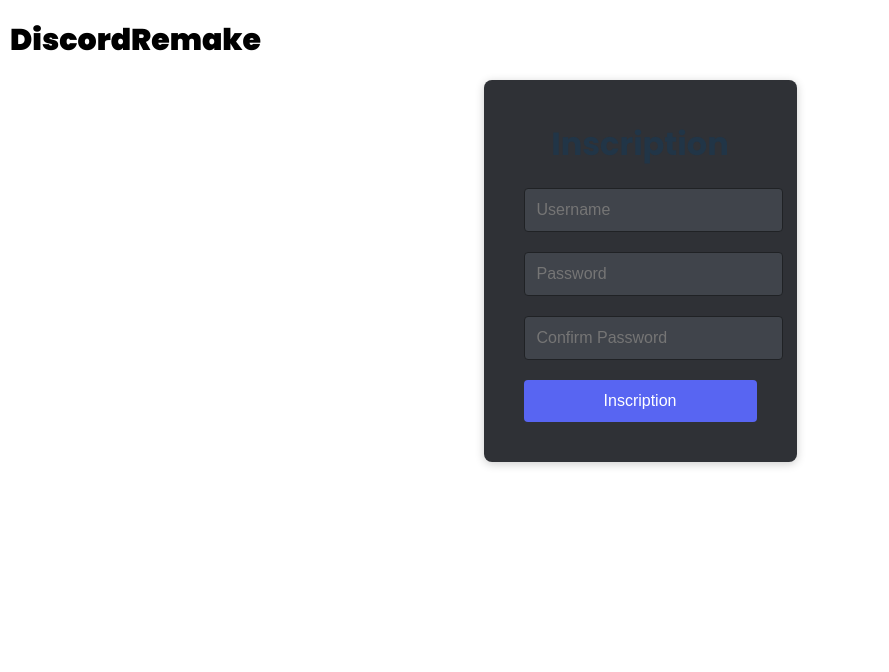
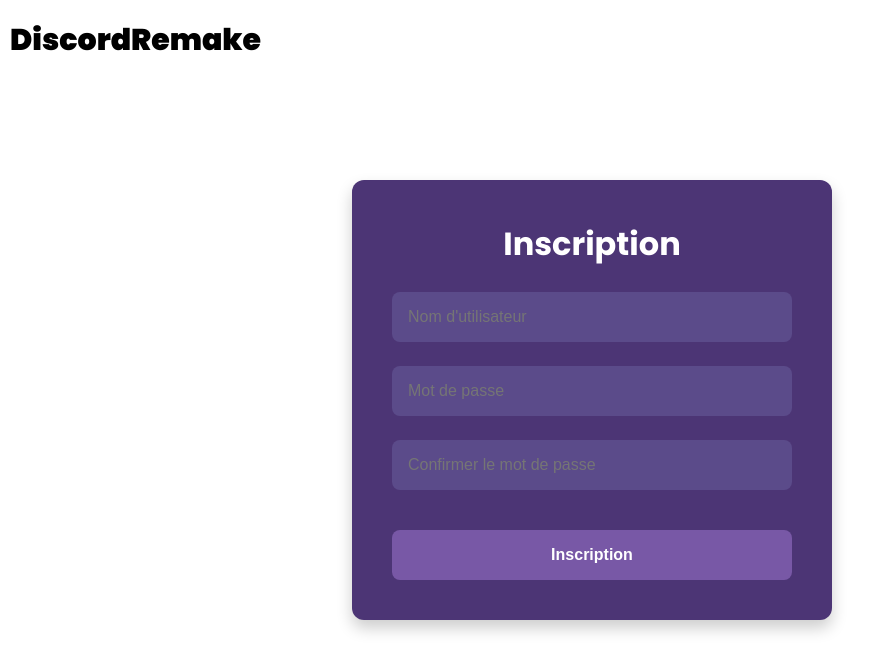
Before and after one commit to Bilnaa/frontend-discord, a React (Vite) app: page /signup in a window 1280 px wide. Shown: the top 672 px of the page, without its empty margins (0-889 px from the left). Built offline with nearby package versions, Linux system fonts and the light colour scheme.

Commit message:
feat: améliorer le style et la gestion des erreurs dans le formulaire d'inscription

```diff
--- a/src/pages/SignUp.tsx
+++ b/src/pages/SignUp.tsx
@@ -1,4 +1,4 @@
-import axios from "axios";
+import axios, { AxiosError } from "axios";
 import { useForm } from "react-hook-form";
 import { CSSProperties, useState } from "react";
 import { useNavigate } from 'react-router-dom';
@@ -9,38 +9,49 @@ type FormData = {
     confirmPassword: string;
 };
 
+const formStyle: CSSProperties = {
+    display: "flex",
+    flexDirection: "column",
+    gap: "1.5rem",
+    width: "100%",
+    maxWidth: "400px",
+    padding: "2.5rem",
+    backgroundColor: 'rgb(76,53,117)',
+    borderRadius: "12px",
+    boxShadow: "0 8px 16px rgba(0, 0, 0, 0.2)",
+};
+
 const containerStyle: CSSProperties = {
     display: 'flex',
-    flexDirection: 'column',
     alignItems: 'center',
-    gap: '20px',
-    padding: '40px',
-    backgroundColor: '#2f3136',
-    borderRadius: '8px',
-    boxShadow: '0 2px 10px rgba(0,0,0,0.2)',
-    maxWidth: '400px',
-    margin: '0 auto'
+    justifyContent: 'center',
+    height: '80vh',
+    maxWidth: '90%',
+    paddingLeft: '2vh',
 };
 
 const inputStyle: CSSProperties = {
-    width: '100%',
-    padding: '12px',
-    borderRadius: '4px',
-    border: '1px solid #202225',
-    backgroundColor: '#40444b',
-    color: 'white',
-    fontSize: '16px'
+    padding: "1rem",
+    fontSize: "1rem",
+    backgroundColor: 'rgb(91,75,138)', // Secondaire
+    border: "none",
+    borderRadius: "8px",
+    color: 'rgb(255,255,255)',
+    outline: 'none',
+    transition: 'all 0.3s ease',
 };
 
 const buttonStyle: CSSProperties = {
-    width: '100%',
-    padding: '12px',
-    backgroundColor: '#5865f2',
-    color: 'white',
-    border: 'none',
-    borderRadius: '4px',
-    fontSize: '16px',
-    cursor: 'pointer'
+    padding: "1rem",
+    fontSize: "1rem",
+    backgroundColor: 'rgb(120,88,166)',
+    color: "white",
+    border: "none",
+    borderRadius: "8px",
+    cursor: "pointer",
+    transition: "all 0.3s ease",
+    fontWeight: '600',
+    marginTop: '1rem',
 };
 
 const SignUp = () => {
@@ -70,44 +81,44 @@ const SignUp = () => {
             const response = await axios.post('http://localhost:3000/auth/register', data);
             if (response.status === 201) {
                 navigate('/login');
-            } else {
-                console.error(response.data);
-                setPasswordError("Une erreur s'est produite lors de l'inscription : " + response.data);
             }
         } catch (error) {
             console.error(error);
+            const AxiosError = error as AxiosError;
+            if (AxiosError.response?.status === 409) {
+                setPasswordError("Cet utilisateur existe déjà, veuillez en choisir un autre.");
+            } else {
+                setPasswordError("Une erreur est survenue.");
+            }
         }
     };
 
     return (
         <div style={containerStyle}>
-            <h1>Inscription</h1>
-            <form onSubmit={handleSubmit(onSubmit)} style={{ width: '100%' }}>
+            <form onSubmit={handleSubmit(onSubmit)} style={formStyle}>
+                <h1 style={{color:"white"}}>Inscription</h1>
                 <input
                     {...register('username', { required: true })}
-                    placeholder="Username"
+                    placeholder="Nom d'utilisateur"
                     style={inputStyle}
                 />
                 {errors.username && <span style={{ color: 'red' }}>Veuillez saisir un nom d'utilisateur</span>}
-                <div style={{ height: '20px' }} />
                 <input
                     {...register('password', { required: true })}
                     type="password"
-                    placeholder="Password"
+                    placeholder="Mot de passe"
                     style={inputStyle}
                 />
                 {errors.password && <span style={{ color: 'red' }}>Veuillez saisir un mot de passe</span>}
-                <div style={{ height: '20px' }} />
                 <input
                     {...register('confirmPassword', { required: true })}
                     type="password"
-                    placeholder="Confirm Password"
+                    placeholder="Confirmer le mot de passe"
                     style={inputStyle}
                 />
                 {errors.confirmPassword && <span style={{ color: 'red' }}> Merci de confirmer votre mot de passe
                     </span>}
                 {passwordError && <span style={{ color: 'red' }}>{passwordError}</span>}
-                <div style={{ height: '20px' }} />
                 <button type="submit" style={buttonStyle}>
                     Inscription
                 </button>
```
